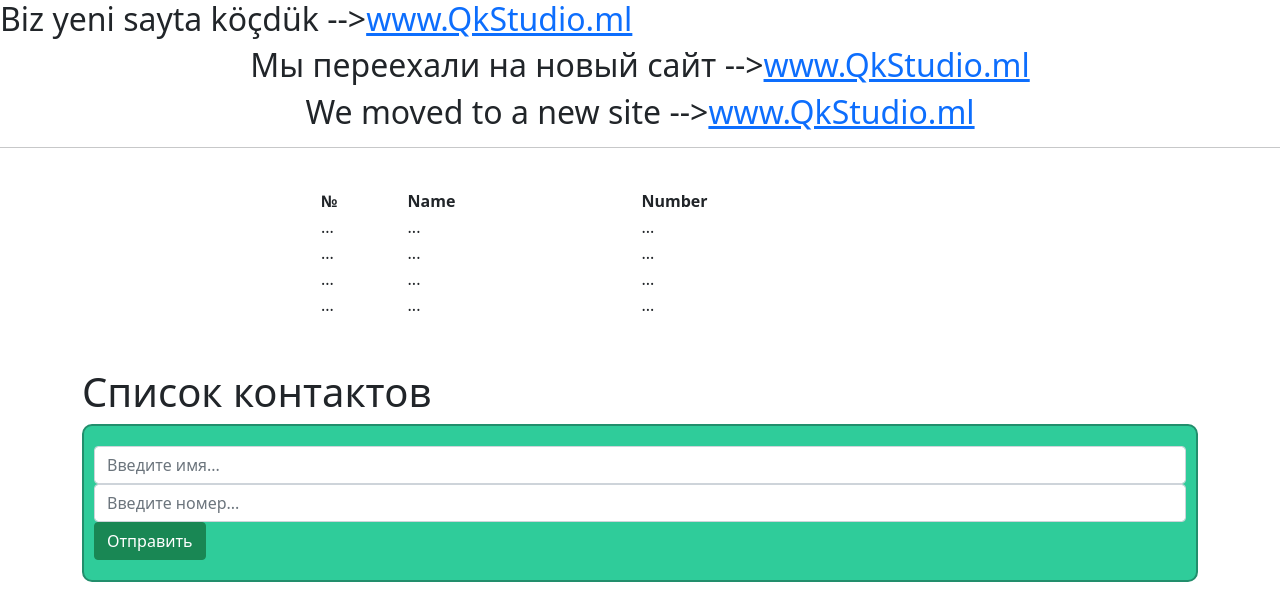
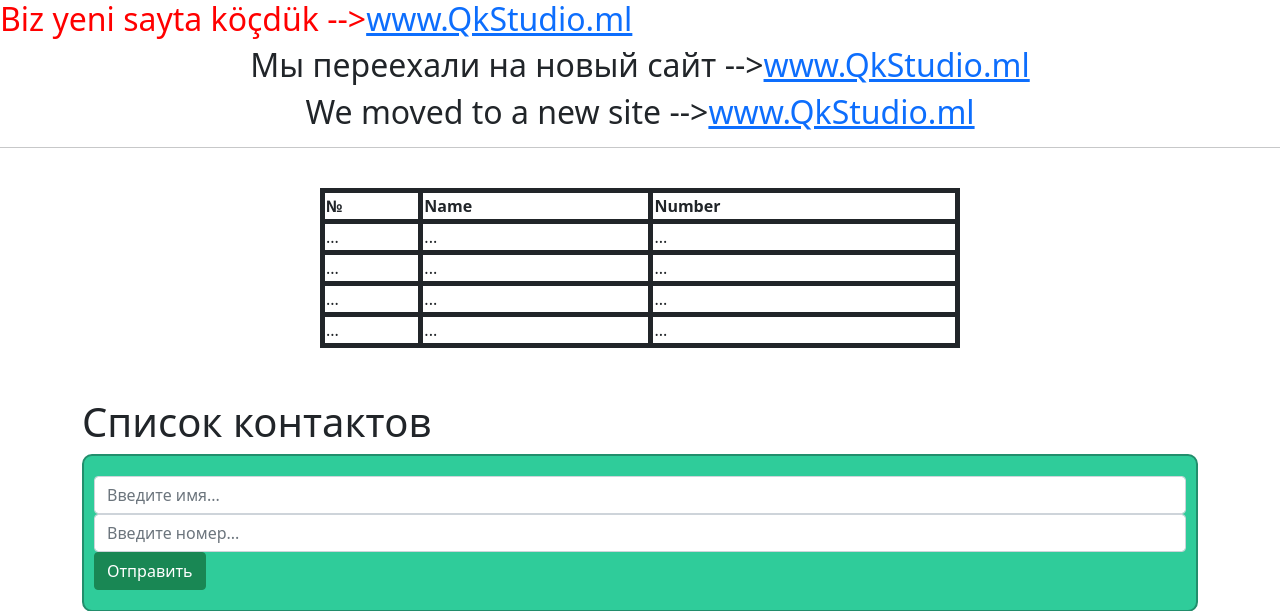
Before and after one commit to qafarlikerim/kera.ga, a PHP site: page / in a window 1280 px wide. Shown: the top 611 px of the page. Run offline with PHP 8.4, Linux system fonts and the light colour scheme; data that the repository does not hold is empty.

Commit message:
Update index.php

```diff
--- a/index.php
+++ b/index.php
@@ -7,14 +7,14 @@
   <title>Список контактов</title>
   <link rel="stylesheet" href="css/style.css">
   <link rel="stylesheet" href="https://cdn.jsdelivr.net/npm/bootstrap@5.1.3/dist/css/bootstrap.min.css">
-<style>
-  h2 .red-text {
-    color: red;
-  }
+  <style>
+table, th, td {
+  border: 5px solid;
+}
 </style>
 </head>
 <body>
-  <h2 class="red-text" color=red;>Biz yeni sayta köçdük --><a href="https://qkstudio.ml/">www.QkStudio.ml</a></h2>
+  <h2 class="red-text" style="color: red;">Biz yeni sayta köçdük --><a href="https://qkstudio.ml/">www.QkStudio.ml</a></h2>
   <h2 align="center" >Мы переехали на новый сайт --><a href="https://qkstudio.ml/">www.QkStudio.ml</a></h2>
   <h2 align="center" >We moved to a new site --><a href="https://qkstudio.ml/">www.QkStudio.ml</a></h2>
 
```
